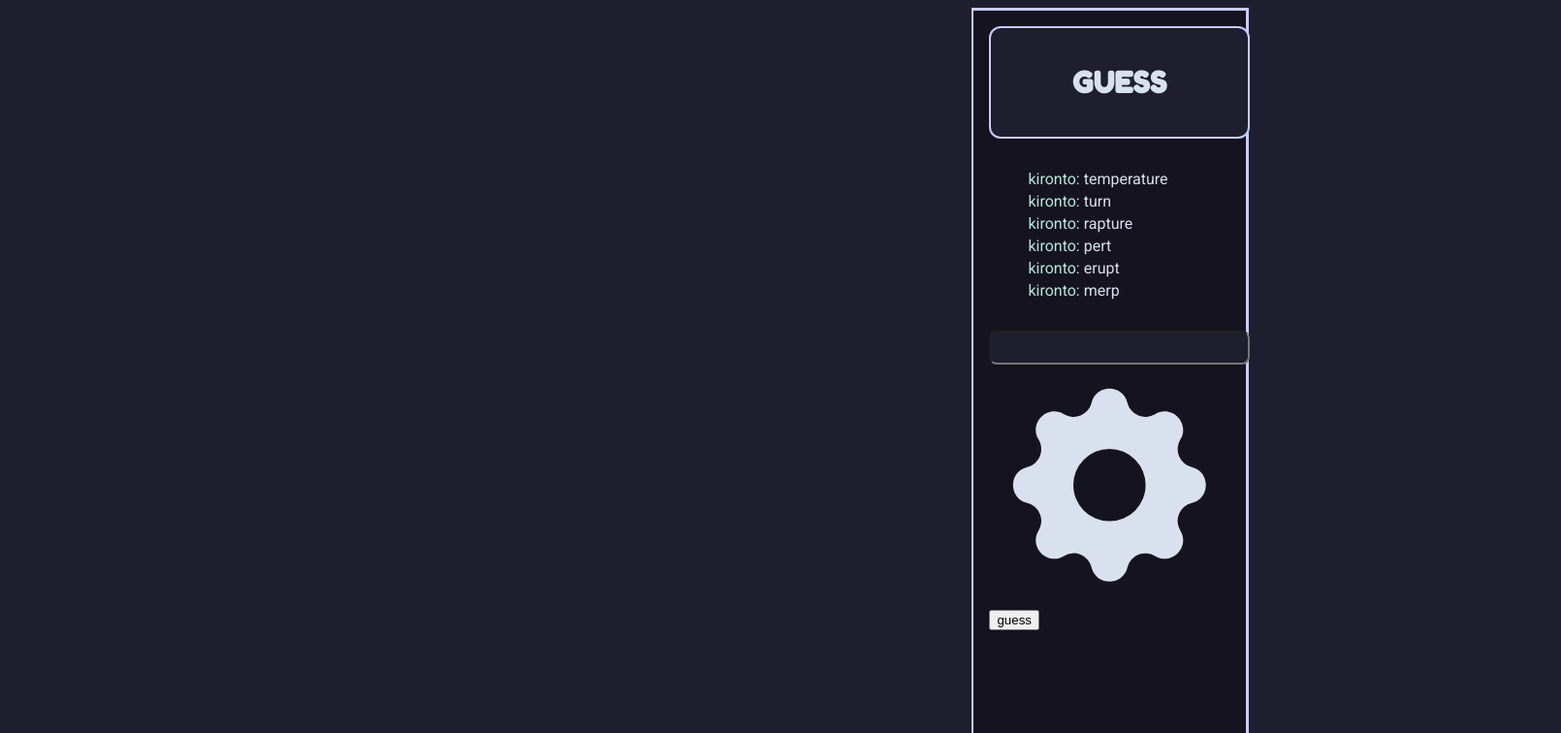
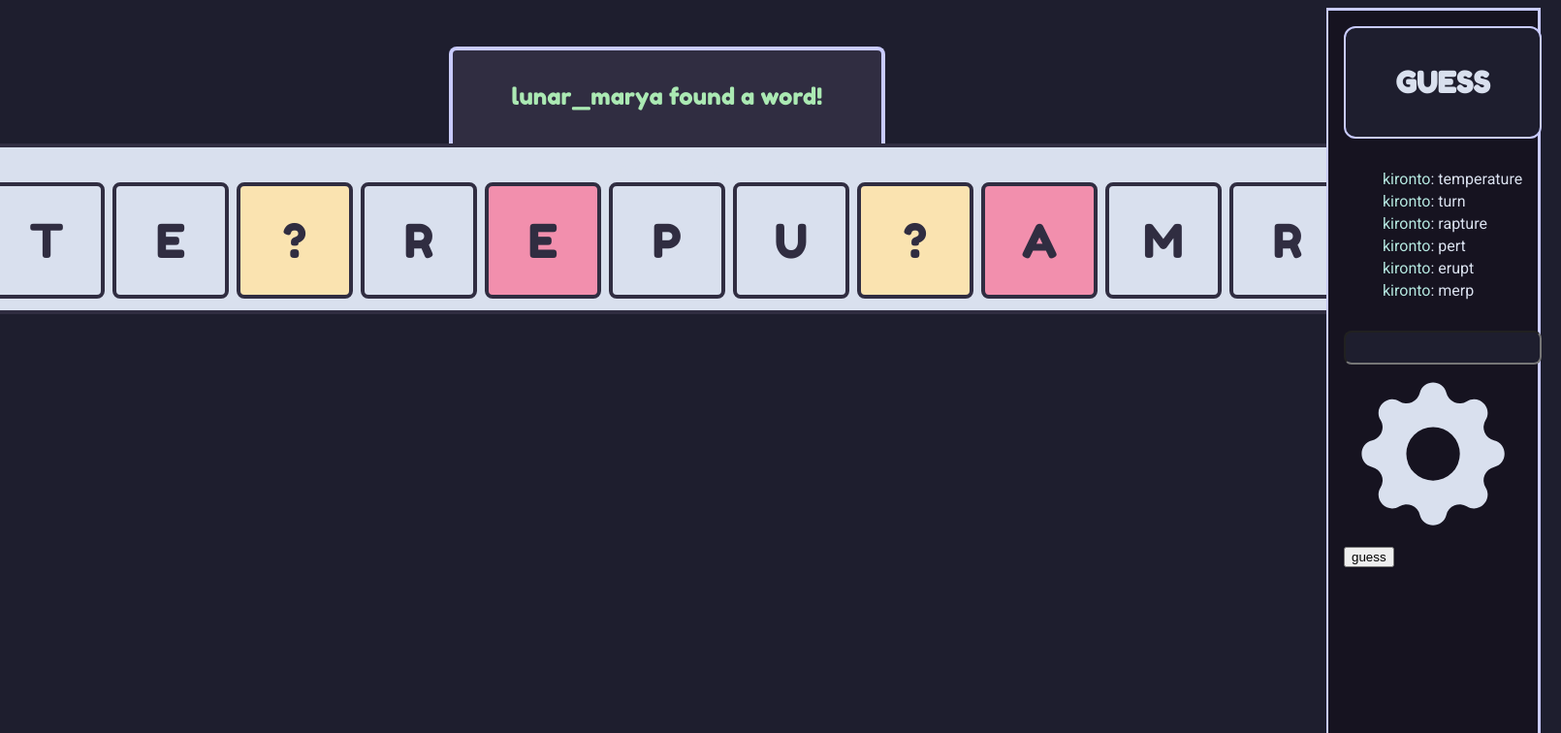
Before and after one commit to theqa-ninja/notWoS, a React (Vite) app in the folder frontend/: page /wos in a window 1280 px wide. Shown: the top 756 px of the page at 97% size, 1610 px wide, since content can reach past the window. Built offline with nearby package versions, Linux system fonts and the light colour scheme.

Commit message:
Add scrambled word UI

```diff
--- a/frontend/src/components/Layouts/LayoutGame.tsx
+++ b/frontend/src/components/Layouts/LayoutGame.tsx
@@ -1,5 +1,5 @@
 import { CogIcon } from '@heroicons/react/solid';
-import { useState } from 'react';
+import { useState, useEffect } from 'react';
 const LayoutGame = () => {
   const [messages, setMessages] = useState([
     'temperature',
@@ -10,6 +10,15 @@ const LayoutGame = () => {
     'merp'
   ]);
 
+  useEffect(() => {
+    // makes sure the max amount of messages is always 200
+    if (messages.length >= 200) {
+      setMessages((s) => {
+        return s.slice(1);
+      });
+    }
+  }, [messages]);
+
   const submitMessage = () => {
     const msg: number = Math.floor(Math.random() * 200);
     setMessages((s) => [...s, msg.toString()]);
@@ -18,13 +27,39 @@ const LayoutGame = () => {
   return (
     <>
       <main className="game">
-        <section className="game-wos"></section>
+        <section className="game-wos">
+          <div className="word-board">
+            <div className="word-board--message">
+              <span className="word-board--text">
+                lunar_marya found a word!
+              </span>
+            </div>
+            <div className="word-board--anagram">
+              <span className="text-lg text-center text-background uppercase">
+                unscramble me
+              </span>
+              <div className="wos-word">
+                <span className="wos-block">t</span>
+                <span className="wos-block">e</span>
+                <span className="wos-block wos-block--hidden">?</span>
+                <span className="wos-block">r</span>
+                <span className="wos-block wos-block--fake">e</span>
+                <span className="wos-block">p</span>
+                <span className="wos-block">u</span>
+                <span className="wos-block wos-block--hidden">?</span>
+                <span className="wos-block wos-block--fake">a</span>
+                <span className="wos-block">m</span>
+                <span className="wos-block">r</span>
+              </div>
+            </div>
+          </div>
+        </section>
         <aside className="sidebar">
           <header className="sidebar-heading">
             <h3 className="heading-03">guess</h3>
           </header>
           <div className="overflow-y-auto h-full">
-            <div className="block h-fit min-h-full">
+            <div className="flex flex-col justify-end h-fit min-h-full">
               <ul className="chat">
                 {messages.map((m, i) => (
                   <li key={i} className="animate-fade-in chat-message">
--- a/frontend/src/styles/components/chat.css
+++ b/frontend/src/styles/components/chat.css
@@ -8,6 +8,7 @@
     items-start
     justify-end
     transition-all
+    overflow-y-auto
   ;
 }
 
--- a/frontend/src/styles/components/game.css
+++ b/frontend/src/styles/components/game.css
@@ -8,9 +8,110 @@
 
 .game-wos {
   @apply
+    p-10
     w-full
     h-full
     bg-background
     font-fredoka
+    flex
+    flex-col
+    space-y-4
+    items-center
   ;
 }
+
+.word-board {
+  @apply
+    flex
+    flex-col
+    w-full
+    h-fit
+    items-center
+    space-y-0
+  ;
+}
+
+.word-board--message {
+  @apply
+    w-1/3
+    border-4
+    border-solid
+    border-accent
+    rounded-t-lg
+    p-2
+    text-center
+    bg-black-3
+    border-b-0
+    h-20
+    max-h-24
+    overflow-hidden
+    flex
+    justify-center
+    items-center
+  ;
+}
+
+.word-board--text {
+  @apply
+    animate-fade-in
+    font-fredoka
+    text-green
+    text-2xl
+    text-center
+    h-fit
+    w-full
+    max-h-20
+  ;
+}
+
+
+.word-board--anagram {
+  @apply
+    bg-white
+    p-3
+    flex
+    flex-col
+    space-y-1
+    justify-center
+    items-center
+    w-fit
+    rounded-lg
+    border-4
+    border-solid
+    border-black-3
+  ;
+}
+
+.wos-word {
+  @apply
+  flex
+  gap-2
+}
+
+.wos-block {
+  @apply
+    text-center
+    uppercase
+    p-4
+    border-4
+    border-solid
+    border-black-3
+    text-black-3
+    bg-white
+    rounded-lg
+    h-20
+    w-20
+    text-5xl
+    flex
+    justify-center
+    items-center
+  ;
+}
+
+.wos-block + .wos-block--hidden {
+  @apply bg-yellow;
+}
+
+.wos-block--fake {
+  @apply bg-red;
+}
```
